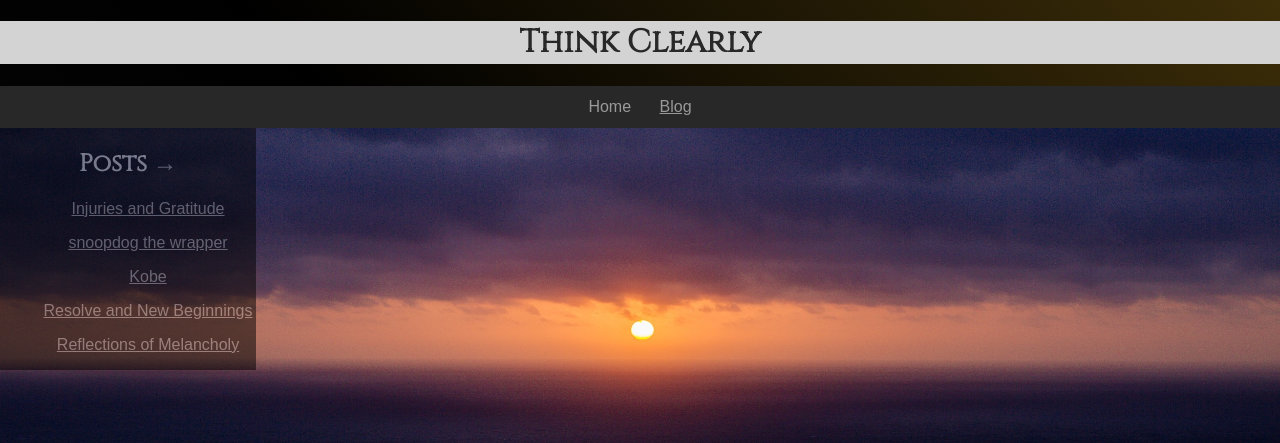
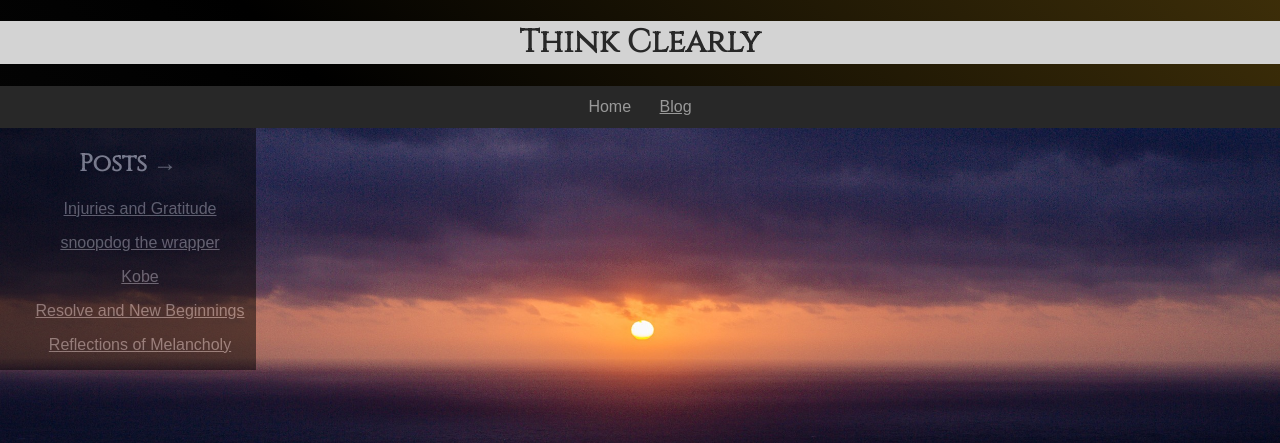
Before and after one commit to dekay2001/dekay2001.github.io, a Jekyll site: the page built from blog/index.html, in a window 1280 px wide. Shown: the top 443 px of the page. Built offline with Jekyll 4.4.1, drawn with Linux system fonts in a browser that asks for light colours; some web fonts are replaced; the list of posts is cut into pages by our own code.

Commit message:
Better spacing for posts lists.  -1em margin

```diff
--- a/assets/css/style.css
+++ b/assets/css/style.css
@@ -83,6 +83,7 @@ h1, h2, h3, h4, h5{
 
 ul {
     list-style-type: none;
+    margin-left: -1em;
 }
 
 li {
```
